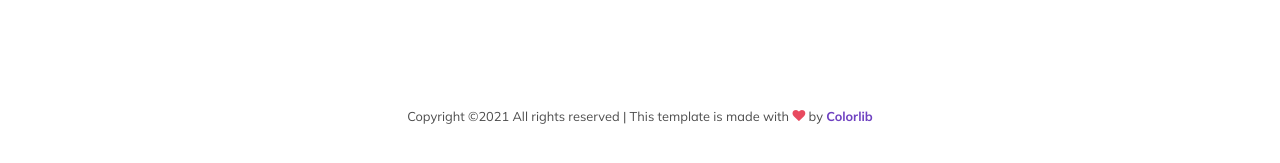
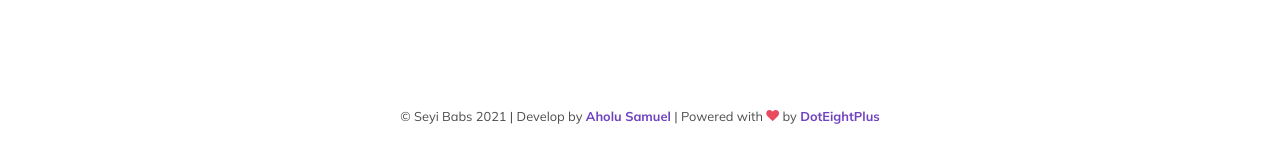
Before and after one commit to Sir-muhell/seyibabs, a plain HTML site: page index.html in a window 1280 px wide. Shown: the part 4438-4601 px from the top of the page. Drawn offline with Linux system fonts and the light colour scheme; files whose address does not match are found by name.

Commit message:
copywright

```diff
--- a/index.html
+++ b/index.html
@@ -366,7 +366,7 @@
             <div class="border-top pt-5">
               <p class="copyright"><small>
                 <!-- Link back to Colorlib can't be removed. Template is licensed under CC BY 3.0. -->
-                Copyright &copy;<script>document.write(new Date().getFullYear());</script> All rights reserved | This template is made with <i class="icon-heart text-danger" aria-hidden="true"></i> by <a href="https://colorlib.com" target="_blank" >Colorlib</a>
+                &copy; Seyi Babs <script>document.write(new Date().getFullYear());</script> | Develop by <a href="https://doteightplus.com" target="_blank" > Aholu Samuel </a> | Powered with <i class="icon-heart text-danger" aria-hidden="true"></i> by <a href="https://doteightplus.com" target="_blank" >DotEightPlus</a>
                 <!-- Link back to Colorlib can't be removed. Template is licensed under CC BY 3.0. --></small></p>
 
               </div>
```
